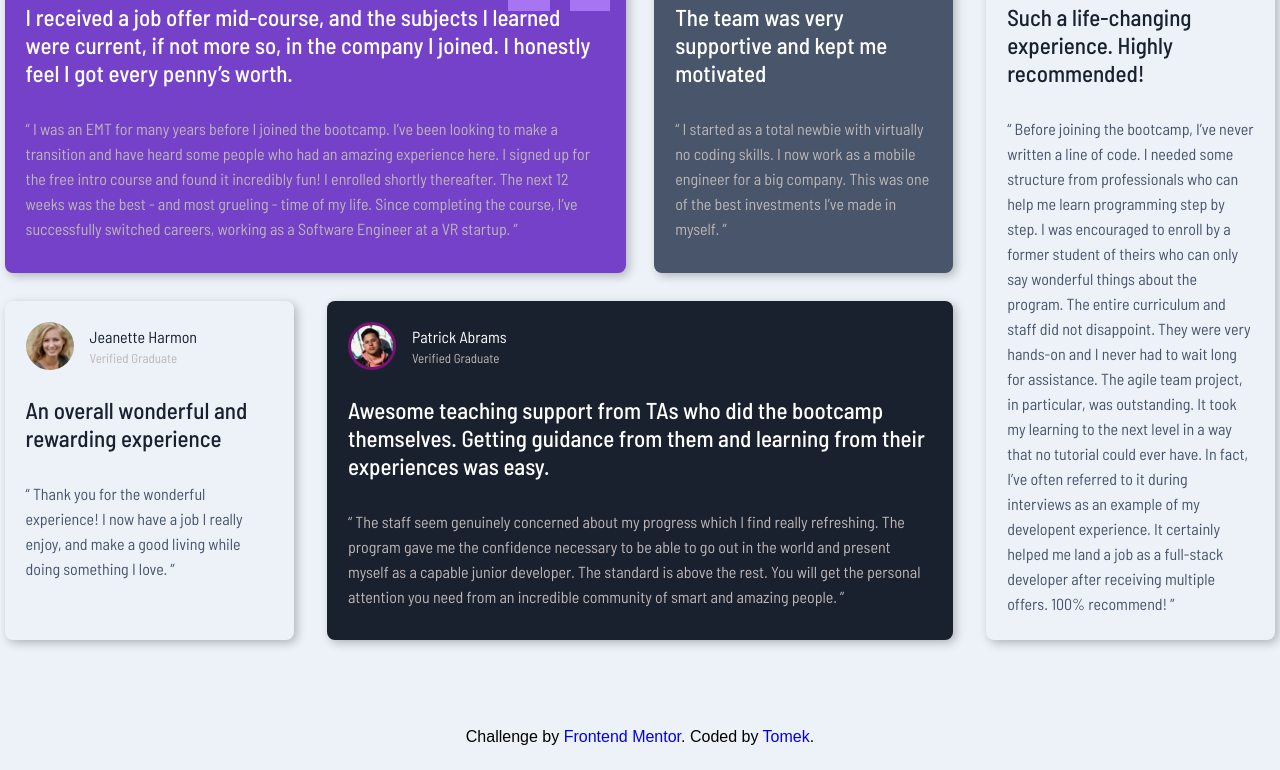
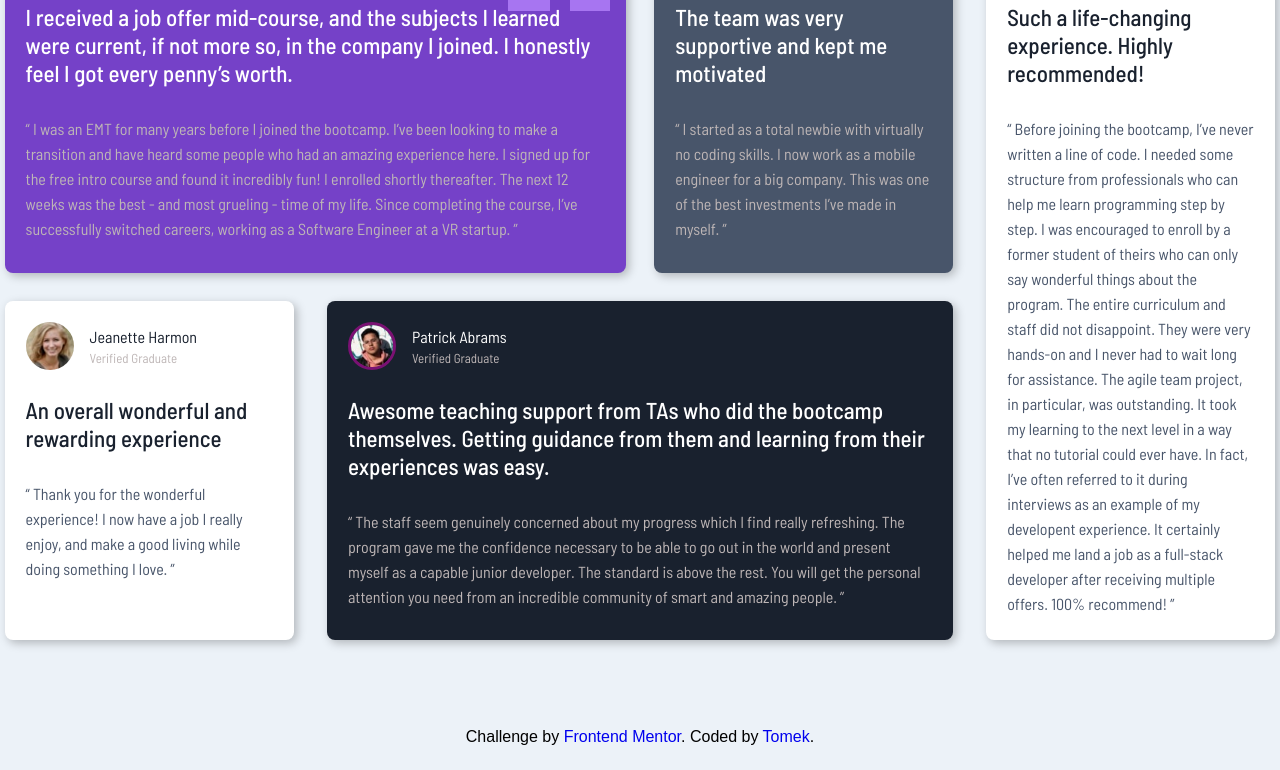
Before and after one commit to TomekWojak/testimonials__GRID, a plain HTML site: page testimonials-grid/testimonials-grid-section-main/index.html in a window 1280 px wide. Shown: the part 155-925 px from the top of the page. Drawn offline with Linux system fonts and the light colour scheme.

Commit message:
Update style.css

```diff
--- a/testimonials-grid/css/style.css
+++ b/testimonials-grid/css/style.css
@@ -88,6 +88,7 @@ body {
 }
 .container .container__card.container__cardThird {
   grid-row: 3/4;
+  background-color: #fff;
 }
 .container .container__card.container__cardThird span {
   color: hsl(219, 29%, 14%);
@@ -107,6 +108,7 @@ body {
 }
 .container .container__card.container__cardFive {
   grid-row: 5/6;
+  background-color: #fff;
 }
 .container .container__card.container__cardFive span {
   color: hsl(219, 29%, 14%);
```
